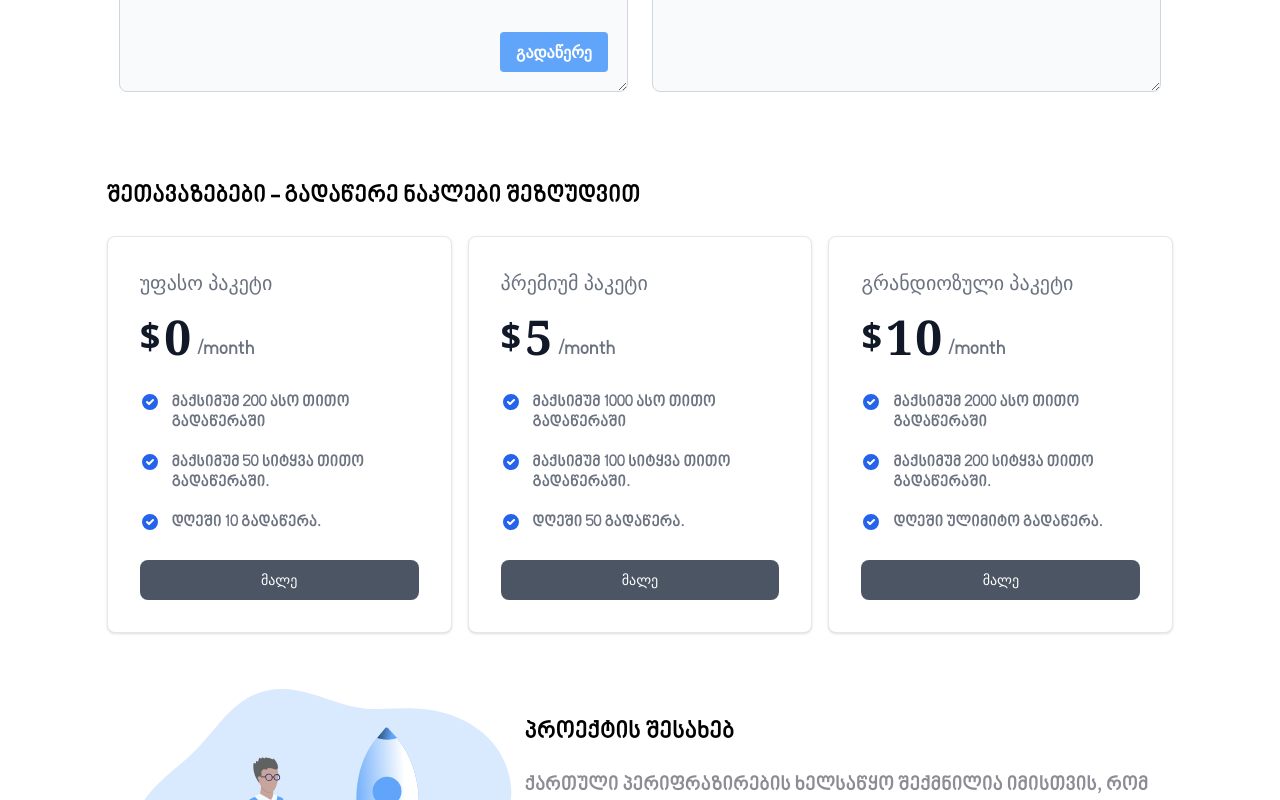
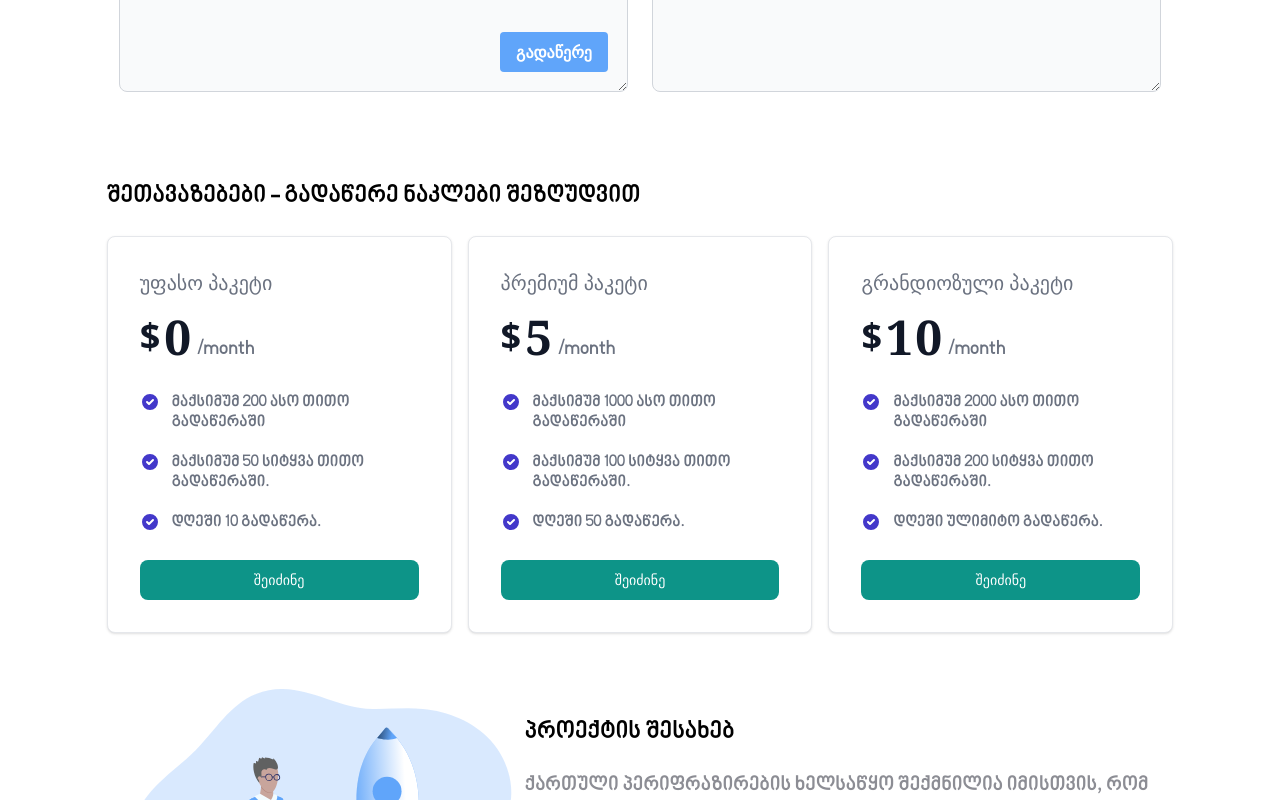
Before and after one commit to Vashakmadze/GeoParaphrase, a React (Vite) app: page / in a window 1280 px wide. Shown: the part 398-1198 px from the top of the page. Built offline with nearby package versions, Linux system fonts and the light colour scheme.

Commit message:
implemented errormodal

```diff
--- /dev/null
+++ b/src/components/ErrorModal.jsx
@@ -0,0 +1,53 @@
+import { useRef, React, useState, useEffect } from "react";
+
+export const ErrorModal = ({ error, setError }) => {
+	useEffect(() => {
+		setTimeout(function () {
+			setError(false);
+		}, 9500);
+	}, []);
+
+	return (
+		<div
+			id="error-modal"
+			tabIndex="-1"
+			aria-hidden="true"
+			className="fixed bottom-10 right-10 z-50 w-fit overflow-x-hidden overflow-y-auto h-fit shadow-2xl">
+			<div className="flex items-center justify-center w-full h-full">
+				<div className="relative bg-white rounded-lg shadow max-w-xl">
+					<button
+						type="button"
+						className="absolute top-3 right-2.5 text-gray-400 bg-transparent hover:bg-gray-200 hover:text-gray-900 rounded-lg text-sm p-1.5 ml-auto inline-flex items-center"
+						data-modal-hide="error-modal"
+						onClick={() => setError(false)}>
+						<svg
+							aria-hidden="true"
+							className="w-5 h-5"
+							fillRule="currentColor"
+							viewBox="0 0 20 20"
+							xmlns="http://www.w3.org/2000/svg">
+							<path
+								fillRule="evenodd"
+								d="M4.293 4.293a1 1 0 011.414 0L10 8.586l4.293-4.293a1 1 0 111.414 1.414L11.414 10l4.293 4.293a1 1 0 01-1.414 1.414L10 11.414l-4.293 4.293a1 1 0 01-1.414-1.414L8.586 10 4.293 5.707a1 1 0 010-1.414z"
+								clipRule="evenodd"></path>
+						</svg>
+						<span className="sr-only">Close modal</span>
+					</button>
+					<div className="px-6 py-6 lg:px-8">
+						<h3 className="mb-4 mr-4 text-xl font-medium text-gray-900">
+							შეცდომა
+						</h3>
+						<p className="text-lg font-semibold text-gray-700">
+							{error ? error : "დაფიქსირდა შეცდომა. სცადეთ თავიდან"}
+						</p>
+					</div>
+					<div className="progress progress-striped">
+						<div className="progress-bar !bg-red-500"></div>
+					</div>
+				</div>
+			</div>
+		</div>
+	);
+};
+
+export default ErrorModal;
--- a/src/components/PriceCard.jsx
+++ b/src/components/PriceCard.jsx
@@ -1,6 +1,16 @@
 import React from "react";
+import { subscribe } from "../services/stripe";
 
-function PriceCard({ data }) {
+function PriceCard({ data, signedIn }) {
+	const buy = async () => {
+		if (signedIn) {
+			const response = await subscribe(data.price);
+			window.location.replace(response.data.url);
+		} else {
+			alert("გთხოვთ გაიარეთ ავტორიზაცია");
+		}
+	};
+
 	return (
 		<div className="w-full max-w-sm p-4 bg-white border border-gray-200 rounded-lg shadow sm:p-8">
 			<h5 className="mb-4 text-xl font-medium text-gray-500">{data.name}</h5>
@@ -19,7 +29,7 @@
 				<li className="flex space-x-3">
 					<svg
 						aria-hidden="true"
-						className="flex-shrink-0 w-5 h-5 text-blue-600"
+						className="flex-shrink-0 w-5 h-5 text-indigo-700"
 						fill="currentColor"
 						viewBox="0 0 20 20"
 						xmlns="http://www.w3.org/2000/svg">
@@ -36,7 +46,7 @@
 				<li className="flex space-x-3">
 					<svg
 						aria-hidden="true"
-						className="flex-shrink-0 w-5 h-5 text-blue-600"
+						className="flex-shrink-0 w-5 h-5 text-indigo-700"
 						fill="currentColor"
 						viewBox="0 0 20 20"
 						xmlns="http://www.w3.org/2000/svg">
@@ -53,7 +63,7 @@
 				<li className="flex space-x-3">
 					<svg
 						aria-hidden="true"
-						className="flex-shrink-0 w-5 h-5 text-blue-600"
+						className="flex-shrink-0 w-5 h-5 text-indigo-700"
 						fill="currentColor"
 						viewBox="0 0 20 20"
 						xmlns="http://www.w3.org/2000/svg">
@@ -86,9 +96,10 @@
 				</li> */}
 			</ul>
 			<button
+				onClick={buy}
 				type="button"
-				className="text-white bg-gray-600 hover:bg-gray-700 focus:ring-4 focus:outline-none focus:ring-blue-200 font-medium rounded-lg text-sm px-5 py-2.5 inline-flex justify-center w-full text-center">
-				მალე
+				className="text-white bg-teal-600 hover:bg-teal-700 focus:ring-4 focus:outline-none focus:ring-blue-200 font-medium rounded-lg text-sm px-5 py-2.5 inline-flex justify-center w-full text-center">
+				შეიძინე
 				{/* გაწევრიანდი */}
 			</button>
 		</div>
--- a/src/components/Prices.jsx
+++ b/src/components/Prices.jsx
@@ -1,7 +1,7 @@
 import React from "react";
 import PriceCard from "./PriceCard";
 
-function Prices() {
+function Prices({ signedIn }) {
 	const offerStandard = {
 		name: "უფასო პაკეტი",
 		price: 0,
@@ -36,9 +36,18 @@
 		<section className="w-10/12 m-auto space-y-6 mb-14">
 			<h1 className="text-2xl">შეთავაზებები - გადაწერე ნაკლები შეზღუდვით</h1>
 			<div className="flex justify-between flex-col gap-4 lg:flex-row items-center">
-				<PriceCard data={offerStandard} />
-				<PriceCard data={offerPremium} />
-				<PriceCard data={offerUnlimited} />
+				<PriceCard
+					data={offerStandard}
+					signedIn={signedIn}
+				/>
+				<PriceCard
+					data={offerPremium}
+					signedIn={signedIn}
+				/>
+				<PriceCard
+					data={offerUnlimited}
+					signedIn={signedIn}
+				/>
 			</div>
 		</section>
 	);
--- a/src/pages/home.jsx
+++ b/src/pages/home.jsx
@@ -6,10 +6,17 @@
 import Prices from "../components/Prices";
 import { Analytics } from "@vercel/analytics/react";
 import { register, login } from "../services/authentication";
+import ErrorModal from "../components/ErrorModal";
 
 function App() {
 	const [signedIn, setSignedIn] = useState(false);
 	const [user, setUser] = useState();
+	const [subscription, setSubscription] = useState();
+	const [error, setError] = useState(true);
+
+	const searchParams = new URLSearchParams(document.location.search);
+	const status = searchParams.get("status");
+	console.log(status);
 
 	useEffect(() => {
 		console.log("გადი ბიჭო აქედან!");
@@ -28,10 +35,11 @@
 				setUser={setUser}
 			/>
 			<Paraphraser />
-			<Prices />
+			{!subscription && <Prices signedIn={signedIn} />}
 			<About />
 			<Footer />
 			<Analytics />
+			{status === "failure" && error && <ErrorModal setError={setError} />}
 		</>
 	);
 }
```
